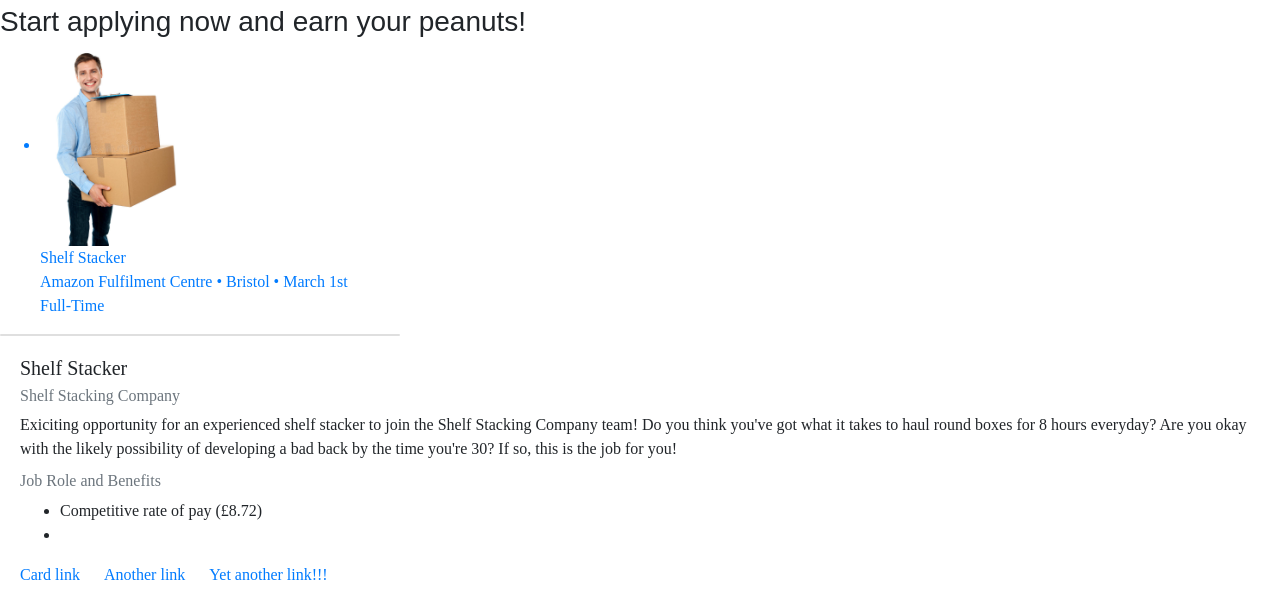
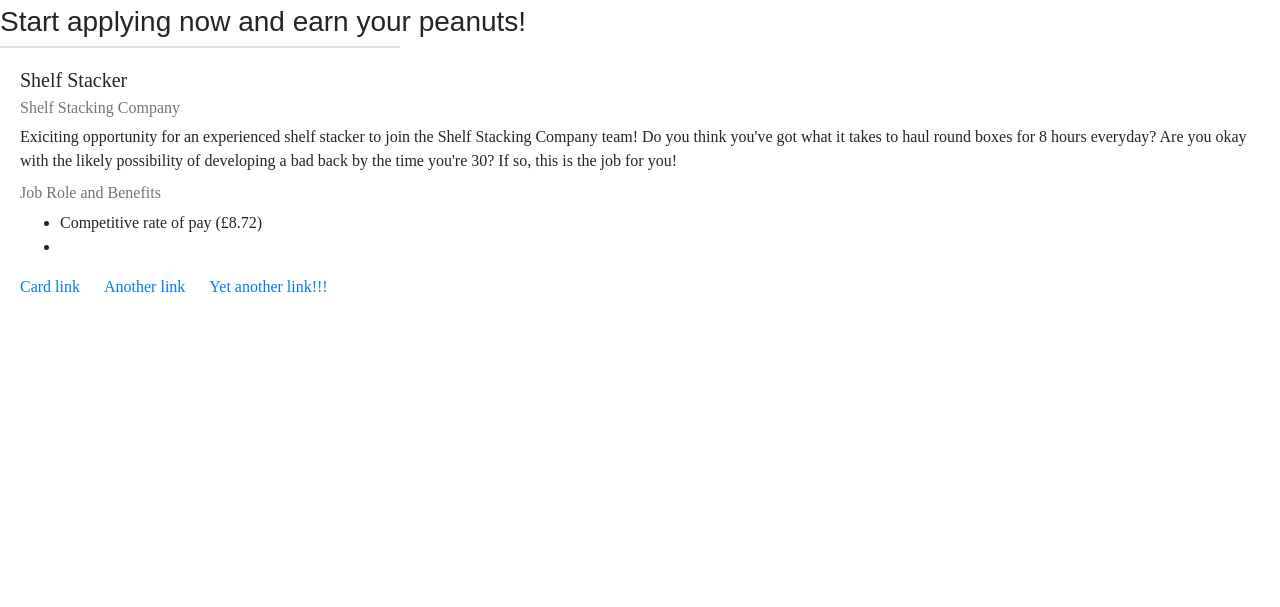
Before and after one commit to MollyLutner/mollymelancholy.github.io, a plain HTML site: page index.html in a window 1280 px wide. Shown: the part 265-872 px from the top of the page. After the commit the page ends 800 px from the top, so only its background shows below. Drawn offline with nearby package versions, Linux system fonts and the light colour scheme.

Commit message:
Deleted some text on the homepage. Next step is to make some 'cards' for the different jobs on index.html

```diff
--- a/index.html
+++ b/index.html
@@ -22,26 +22,8 @@
     <h3>Jobs so simple, even a monkey can do them!</h3>
     <h3>Start applying now and earn your peanuts!</h3>
     <!--Jobs Avaliable-->
-    <ul id="timeline">
-        <a href="#">
-            <li class="listing clearfix">
-                <div class="image wrapper">
-                    <img src="img/Placeholder Image Shelf stacker 1.jpg" alt="Shelf Stacking" width="150px"
-                        height="200px">
-                </div>
-                <div class="info">
-                    <span class="job_title">Shelf Stacker</span>
-                    <div class="span jobinfo">Amazon Fulfilment Centre <span>&bull; </span>
-                        Bristol <span>&bull; </span> March 1st </span>
-
-                    </div>
-                    <span class="job_type full_time">Full-Time</span>
-            </li>
-        </a>
-    </ul>
-
     <div class="card" style="width: 25rem;"></div>
-    <div class="card-body">
+        <div class="card-body">
         <h5 class="card-title">Shelf Stacker</h5>
         <h6 class="card-subtitle mb-2 text-muted">Shelf Stacking Company</h6>
         <p class="card-text">Exiciting opportunity for an experienced shelf stacker to join the Shelf Stacking Company
```
